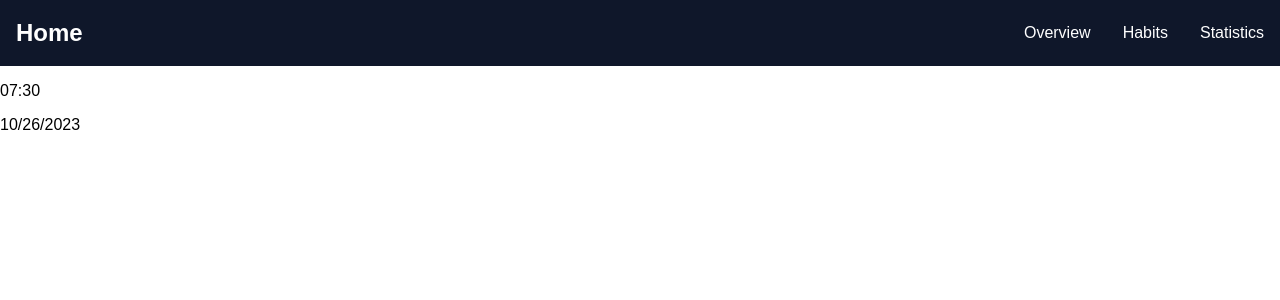
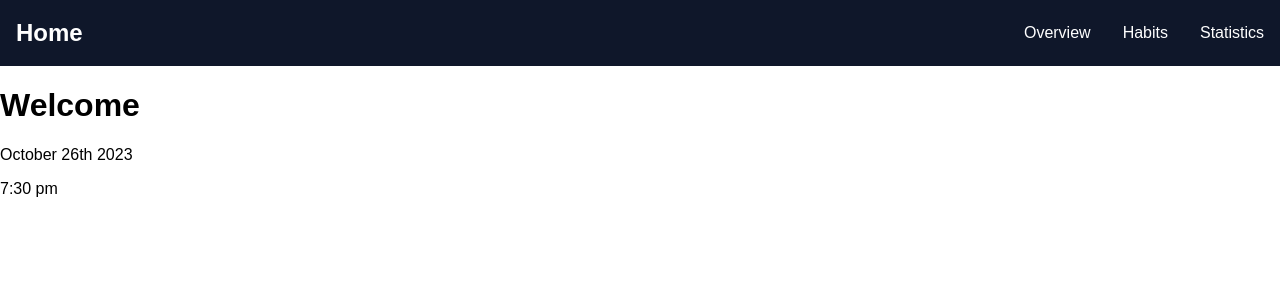
Before and after one commit to mayasaltzman/habit_tracker, a React (Create React App) app in the folder habit-tracker/: page / in a window 1280 px wide. Shown: the top 300 px of the page. Built offline with nearby package versions, Linux system fonts and the light colour scheme.

Commit message:
fixed date and time problem with moment import

```diff
--- a/habit-tracker/package.json
+++ b/habit-tracker/package.json
@@ -6,6 +6,7 @@
     "@testing-library/jest-dom": "^5.17.0",
     "@testing-library/react": "^13.4.0",
     "@testing-library/user-event": "^13.5.0",
+    "moment": "^2.29.4",
     "react": "^18.2.0",
     "react-dom": "^18.2.0",
     "react-router-dom": "^6.17.0",
--- a/habit-tracker/src/components/pages/Home.js
+++ b/habit-tracker/src/components/pages/Home.js
@@ -1,30 +1,36 @@
-// need to fix MINUTES ONLY UPDATING ON REFRESH
-
-import React, { useState, useEffect } from 'react'
+// import React, { useState, useEffect } from 'react'
+import moment from 'moment'
 
 const Home = () => {
-    const [date, setDate] = useState(new Date()) //used to set current date and time
+    // const [date, setDate] = useState(new Date()) //used to set current date and time
 
-    useEffect(() => {
-        const timer = setInterval(() => { setDate(new Date()) }, 60000) //date is at an interval of 60 000 ms so clock updates each minute
+    // useEffect(() => {
+    //     const timer = setInterval(() => { setDate(new Date()) }, 60000) //date is at an interval of 60 000 ms so clock updates each minute
 
-        return () => clearInterval(timer)
-        // return function cleanup() { //helps avoid memeory leaks
-        //     clearInterval(timer)
-        // }
+    //     // return () => clearInterval(timer)
+    //     return function cleanup() { //helps avoid memeory leaks
+    //         clearInterval(timer)
+    //     }
 
-    })
+    // })
 
     // getting date and time values
-    const hours = date.getHours()
-    const minutes = date.getMinutes()
+    // const hours = date.getHours()
+    // const minutes = date.getMinutes()
+
+    //moment library just does this for me lol
+    const curr = moment().format('MMMM Do YYYY')
+    const time = moment().format('h:mm a')
 
     return (
         <div className='welcome'>
             {/* extracts time and returns as string */}
-            <p>{String(hours - 12).padStart(2, '0')}:{String(minutes).padStart(2, '0')}</p>
+            {/* <p>{String(hours - 12).padStart(2, '0')}:{String(minutes).padStart(2, '0')}</p> */}
             {/* extracts datw and returns as string */}
-            <p>{date.toLocaleDateString()}</p>
+            {/* <p>{date.toLocaleDateString()}</p> */}
+            <h1>Welcome</h1>
+            <p>{curr}</p>
+            <p>{time}</p>
         </div>
     )
 }
```
Also changed, not shown: 1 other file (tests, documents, lock files or other folders).
